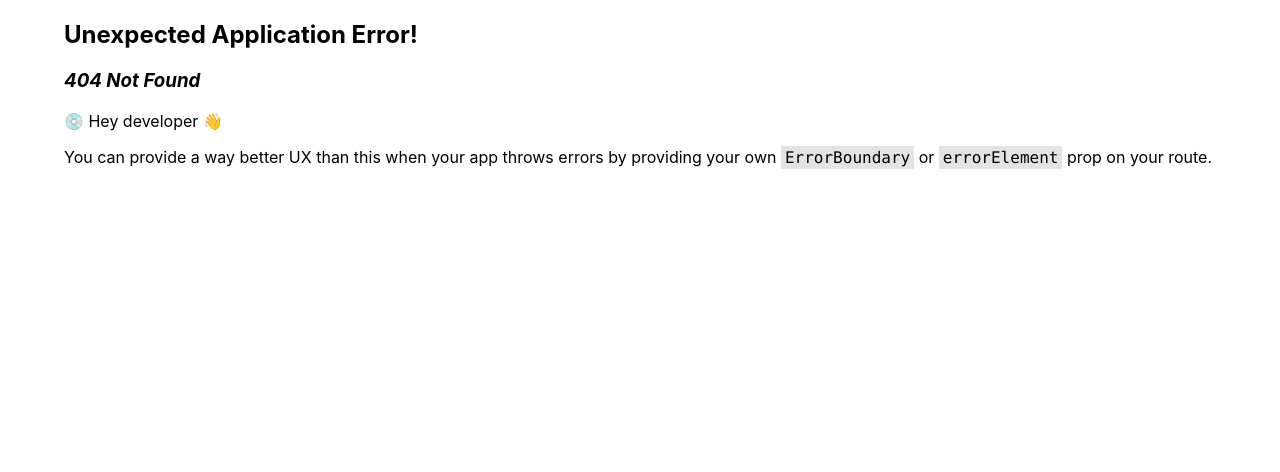
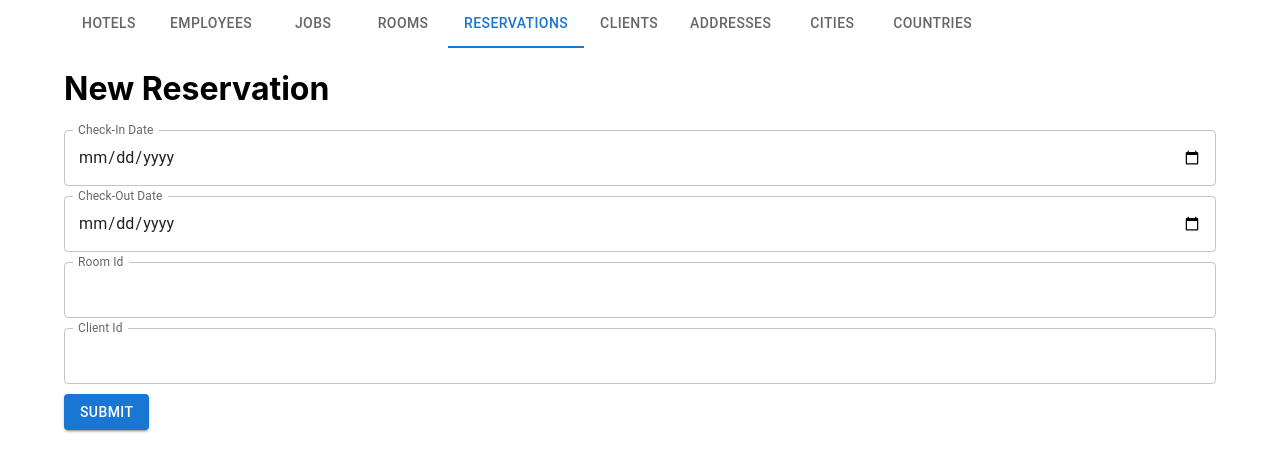
Before and after one commit to dragoshomner/modbd-fe, a React (Create React App) app: page /reservations/new in a window 1280 px wide. Before the commit this address had no page. Shown: the top 472 px of the page. Built offline with nearby package versions, Linux system fonts and the light colour scheme.

Commit message:
add reservations

```diff
--- /dev/null
+++ b/src/components/forms/ReservationForm.js
@@ -0,0 +1,49 @@
+import React, { useEffect } from 'react';
+import { useForm } from 'react-hook-form';
+import Box from '@mui/material/Box';
+import Button from '@mui/material/Button';
+import CustomInput from './custom/CustomInput';
+
+const ReservationForm = ({data, onSubmit}) => {
+  const { register, handleSubmit, reset, formState: { errors } } = useForm({
+    defaultValues: data
+  });
+
+  useEffect(() => {
+    reset(data);
+  }, [data]);
+
+  return (
+    <Box component="form" onSubmit={handleSubmit(onSubmit)}>
+      <CustomInput
+        id="check_in_date"
+        label="Check-In Date"
+        type="date"
+        hasError={Boolean(errors.check_in_date)}
+        register={register('check_in_date', {required: true})} />
+      <CustomInput
+        id="check_out_date"
+        label="Check-Out Date"
+        type="date"
+        hasError={Boolean(errors.check_out_date)}
+        register={register('check_out_date', {required: true})} />
+      <CustomInput
+        id="room_id"
+        label="Room Id"
+        type="number"
+        hasError={Boolean(errors.room_id)}
+        register={register('room_id', {required: true})} />
+      <CustomInput
+        id="client_id"
+        label="Client Id"
+        type="number"
+        hasError={Boolean(errors.client_id)}
+        register={register('client_id', {required: true})} />
+      <Button type="submit" variant="contained" color="primary">
+        Submit
+      </Button>
+    </Box>
+  );
+};
+
+export default ReservationForm;
--- /dev/null
+++ b/src/components/tables/ReservationsTable.js
@@ -0,0 +1,52 @@
+import React from 'react';
+import { Link } from 'react-router-dom';
+import Table from '@mui/material/Table';
+import TableBody from '@mui/material/TableBody';
+import TableCell from '@mui/material/TableCell';
+import TableContainer from '@mui/material/TableContainer';
+import TableHead from '@mui/material/TableHead';
+import TableRow from '@mui/material/TableRow';
+import Paper from '@mui/material/Paper';
+import Button from '@mui/material/Button';
+
+export const ReservationsTable = ({ rows }) => {
+  return (
+    <TableContainer component={Paper}>
+      <Table sx={{ minWidth: 650 }} aria-label="simple table">
+        <TableHead>
+          <TableRow>
+            <TableCell>Id</TableCell>
+            <TableCell>Check-In</TableCell>
+            <TableCell>Check-Out</TableCell>
+            <TableCell>Created At</TableCell>
+            <TableCell>Room Id</TableCell>
+            <TableCell>Client Id</TableCell>
+            <TableCell></TableCell>
+          </TableRow>
+        </TableHead>
+        <TableBody>
+          {rows.map((row) => (
+            <TableRow
+              key={row.id}
+              sx={{ '&:last-child td, &:last-child th': { border: 0 } }}
+            >
+              <TableCell component="th" scope="row">
+                {row.id}
+              </TableCell>
+              <TableCell>{row.check_in_date}</TableCell>
+              <TableCell>{row.check_out_date}</TableCell>
+              <TableCell>{row.created_at}</TableCell>
+              <TableCell>{row.room_id}</TableCell>
+              <TableCell>{row.client_id}</TableCell>
+              <TableCell>
+                <Button variant="contained" component={Link} to={`/reservations/${row.id}`}>
+                  Edit
+                </Button>
+              </TableCell>
+            </TableRow>
+          ))}
+        </TableBody>
+      </Table>
+    </TableContainer>
+  );
+};
--- a/src/pages/index.js
+++ b/src/pages/index.js
@@ -2,3 +2,4 @@ export * from './employees';
 export * from './hotels';
 export * from './jobs';
 export * from './rooms';
+export * from './reservations';
--- /dev/null
+++ b/src/pages/reservations/EditReservation.js
@@ -0,0 +1,25 @@
+import React, { useEffect, useState } from 'react';
+import { useParams } from 'react-router-dom';
+import ReservationForm from '../../components/forms/ReservationForm';
+import { rows } from '../../__mocks__/reservations.mock';
+
+export const EditReservation = () => {
+  const [data, setData] = useState({});
+  const params = useParams();
+
+  useEffect(() => {
+    const myDataRaw = rows.find(row => row.id === Number(params.id));
+    // eslint-disable-next-line no-unused-vars
+    const { id, ...myData } = myDataRaw;
+    setData(myData);
+  }, []);
+
+  const onSubmit = data => console.log('Edit data', data);
+
+  return (
+    <>
+        <h1>Edit Reservation</h1>
+        <ReservationForm data={data} onSubmit={onSubmit} />
+    </>
+  );
+};
--- /dev/null
+++ b/src/pages/reservations/NewReservation.js
@@ -0,0 +1,13 @@
+import React from 'react';
+import ReservationForm from '../../components/forms/ReservationForm';
+
+export const NewReservation = () => {
+  const onSubmit = data => console.log('New data', data);
+
+  return (
+    <>
+        <h1>New Reservation</h1>
+        <ReservationForm onSubmit={onSubmit} />
+    </>
+  );
+};
--- /dev/null
+++ b/src/pages/reservations/ReservationsList.js
@@ -0,0 +1,20 @@
+import React from 'react';
+import { Link } from 'react-router-dom';
+import Button from '@mui/material/Button';
+import { ReservationsTable } from '../../components/tables/ReservationsTable';
+import { rows } from '../../__mocks__/reservations.mock';
+
+export const ReservationsList = () => {
+  return (
+    <>
+      <Button
+        variant="contained"
+        component={Link}
+        to={'/reservations/new'}
+        style={{marginBottom: 10}}>
+          Create
+      </Button>
+      <ReservationsTable rows={rows} />
+    </>
+  );
+};
--- /dev/null
+++ b/src/pages/reservations/index.js
@@ -0,0 +1,3 @@
+export { ReservationsList } from './ReservationsList';
+export { EditReservation } from './EditReservation';
+export { NewReservation } from './NewReservation';
```
Also changed, not shown: src/components/navigation/router.js (+17 -0 lines), 1 other file (tests, documents, lock files or other folders).
